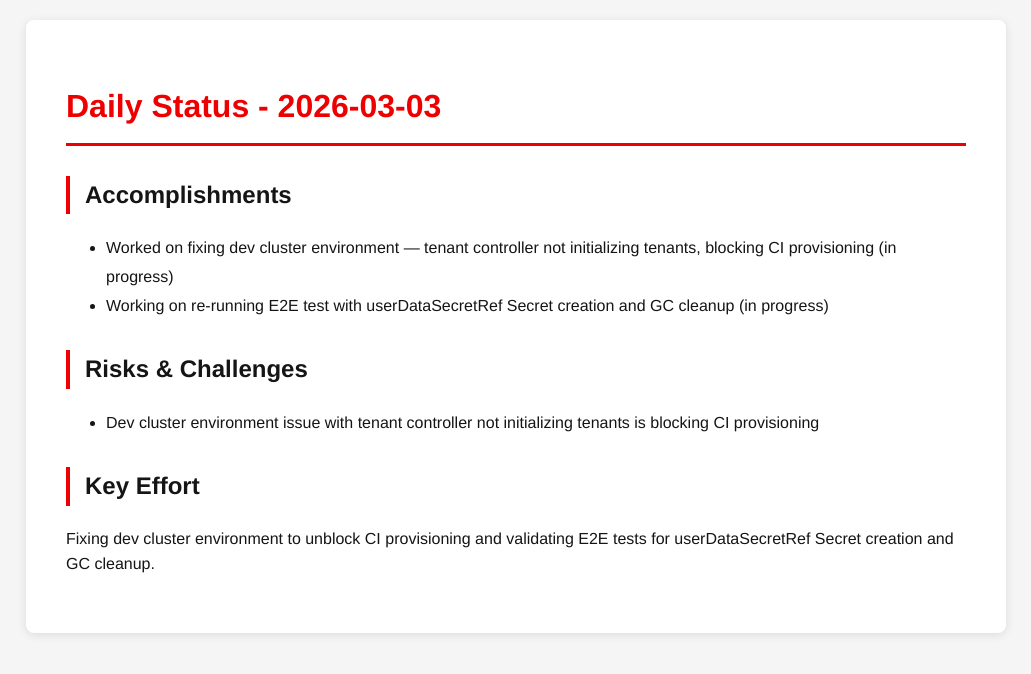
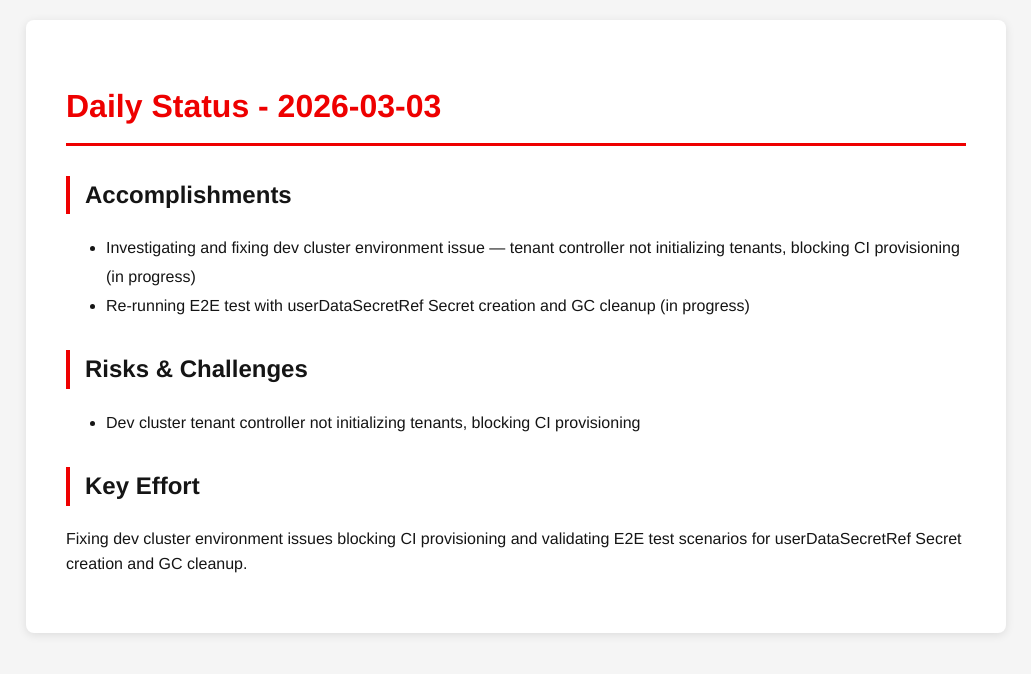
Before and after one commit to tzvatot/daily-status, a Jekyll site: the page built from 2026-03-03.md, in a window 1280 px wide. Shown: the top 674 px of the page, without its empty margins (124-1155 px from the left). Built offline with Jekyll 4.4.1, drawn with Linux system fonts in a browser that asks for light colours.

Commit message:
Daily status update - 2026-03-03

```diff
--- a/2026-03-03.md
+++ b/2026-03-03.md
@@ -8,13 +8,13 @@
 
 ## Accomplishments
 
-- Worked on fixing dev cluster environment — tenant controller not initializing tenants, blocking CI provisioning (in progress)
-- Working on re-running E2E test with userDataSecretRef Secret creation and GC cleanup (in progress)
+- Investigating and fixing dev cluster environment issue — tenant controller not initializing tenants, blocking CI provisioning (in progress)
+- Re-running E2E test with userDataSecretRef Secret creation and GC cleanup (in progress)
 
 ## Risks & Challenges
 
-- Dev cluster environment issue with tenant controller not initializing tenants is blocking CI provisioning
+- Dev cluster tenant controller not initializing tenants, blocking CI provisioning
 
 ## Key Effort
 
-Fixing dev cluster environment to unblock CI provisioning and validating E2E tests for userDataSecretRef Secret creation and GC cleanup.
+Fixing dev cluster environment issues blocking CI provisioning and validating E2E test scenarios for userDataSecretRef Secret creation and GC cleanup.
```
